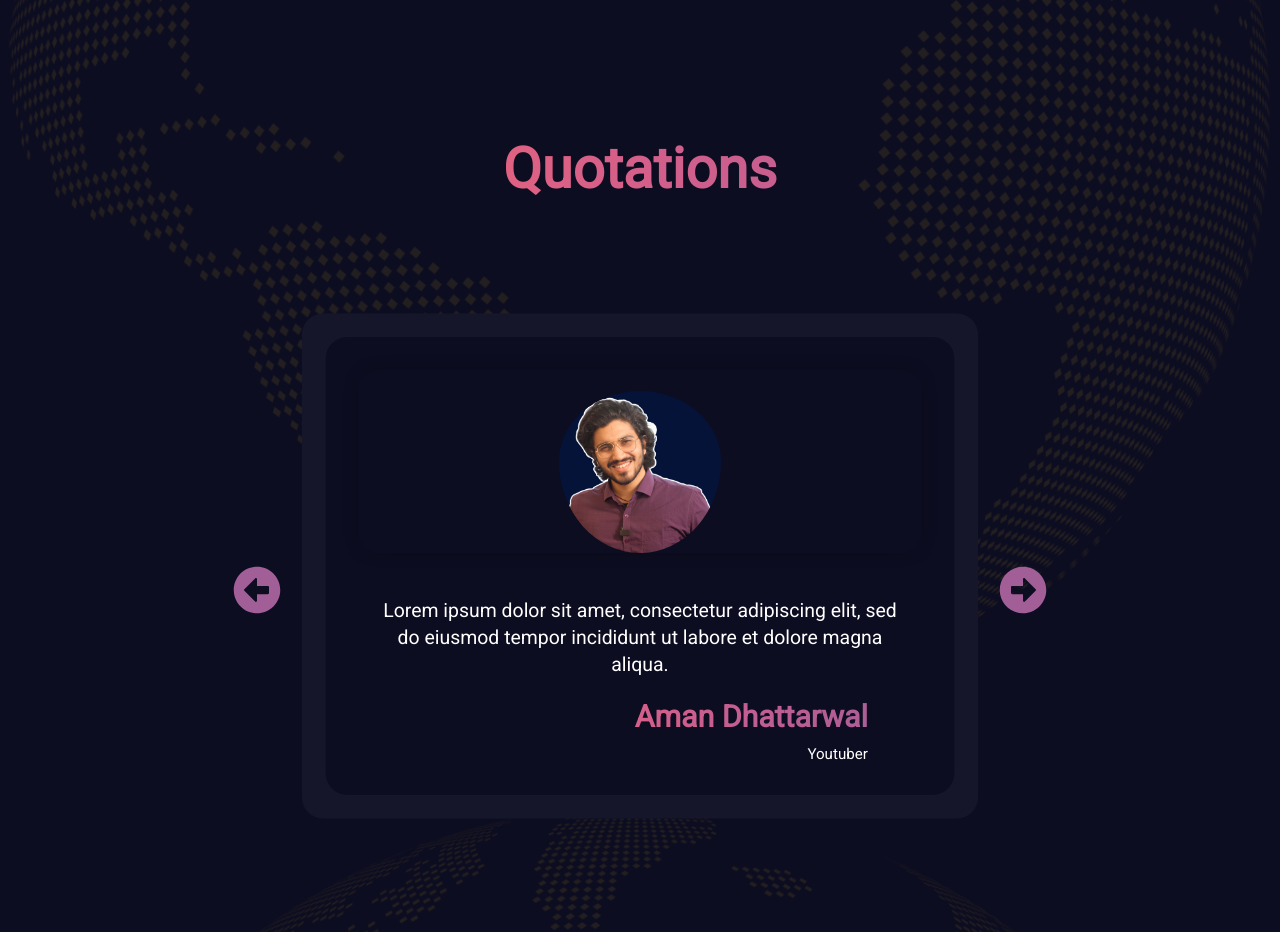
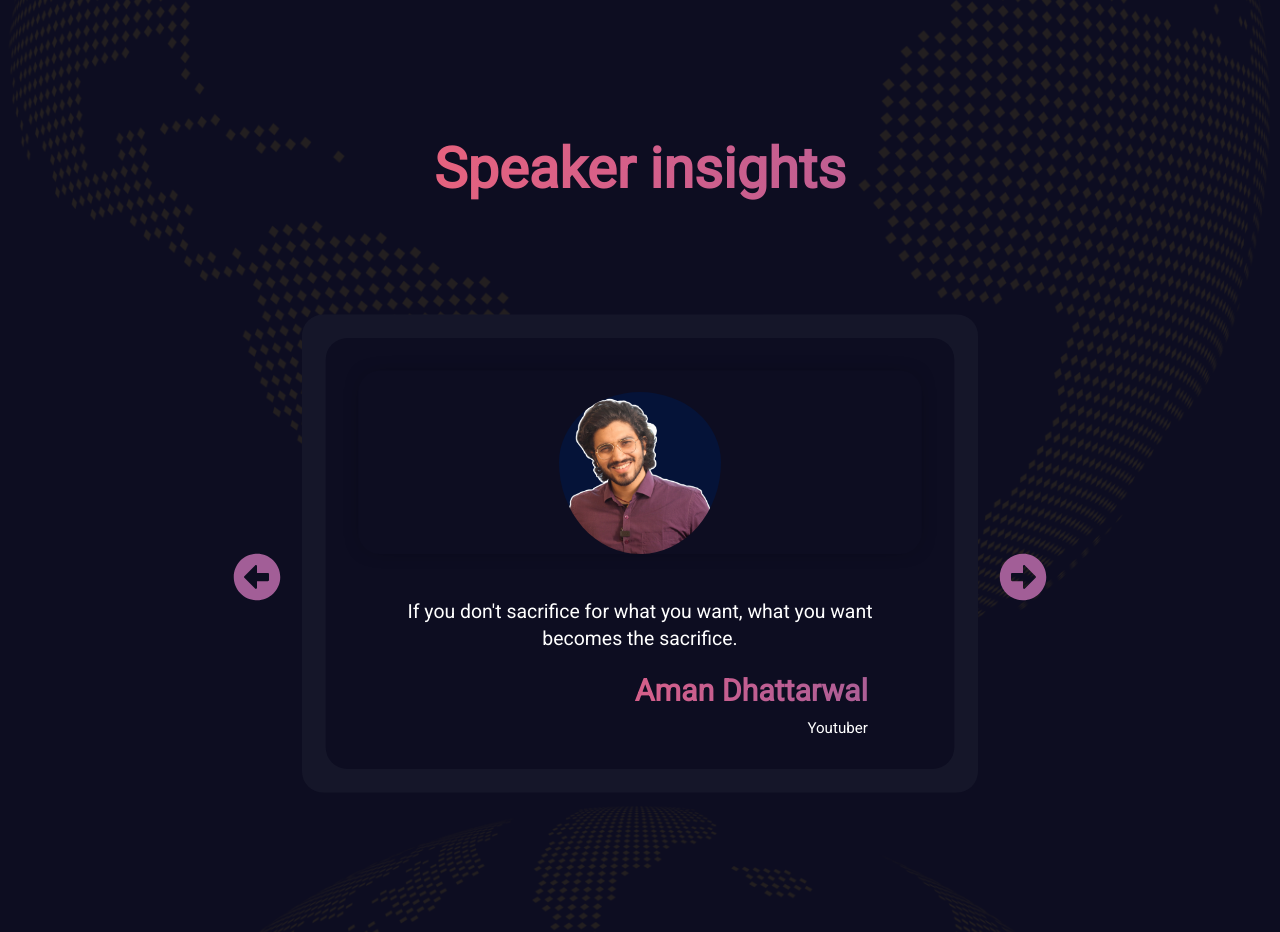
Before and after one commit to EDC-BITM/EDC-BITM.github.io, a React (Create React App) app: page / in a window 1280 px wide. Shown: the part 4680-5612 px from the top of the page. Built offline with nearby package versions, Linux system fonts and the light colour scheme.

Commit message:
corrent data added to speaker insights

```diff
--- a/src/components/carousel2/Carousel2.js
+++ b/src/components/carousel2/Carousel2.js
@@ -1,12 +1,13 @@
 import React, { useState } from "react";
 import Quotations from "../Quotations";
 import { Speakers } from "../../data";
+import { insights } from "../../data";
 import { FaArrowAltCircleRight, FaArrowAltCircleLeft } from "react-icons/fa";
 import "./Carousel2.css";
 
 function Carousel2() {
   const [current, setCurrent] = useState(0);
-  const length = Speakers.length;
+  const length = insights.length;
 
   const nextSlide = () => {
     setCurrent(current === length - 1 ? 0 : current + 1);
@@ -19,14 +20,14 @@
     <section className="slider2">
       <FaArrowAltCircleLeft class="left-arrow2" onClick={prevSlide} />
       <FaArrowAltCircleRight class="right-arrow2" onClick={nextSlide} />
-      {Speakers.map((speaker, index) => {
+      {insights.map((insights, index) => {
         return (
           <div className="carasoul2">
             <div
               className={index === current ? "slide-active2" : "slide2"}
               key={index}
             >
-              {index === current && <Quotations data={speaker} />}
+              {index === current && <Quotations data={insights} />}
             </div>
           </div>
         );
--- a/src/data.js
+++ b/src/data.js
@@ -314,6 +314,41 @@
 
 ]
 
+export const insights = [
+    {
+        Name: "Aman Dhattarwal",
+        Desc: "Youtuber",
+        Image: amanDhat,
+        link: "https://www.linkedin.com/in/dhattarwalaman/",
+        alumni: '',
+        comment: "If you don't sacrifice for what you want, what you want becomes the sacrifice."
+    },
+    {
+        Name: "Pawan Kumar Rai",
+        Desc: "Co-founder- Finshots, Ditto",
+        Image: pawan,
+        link: "https://www.linkedin.com/in/pawan-kumar-rai-2a437a61/",
+        alumni: 'BIT Mesra alumnus(2010-14)',
+        comment: "When you start something, you fall in love with yourself and your idea and you assume everything else. Find people who can say no to you."
+    },
+    {
+        Name: "Ayush Jaiswal",
+        Desc: "Founder- Pesto",
+        Image: ayush,
+        link: "https://www.linkedin.com/in/aayushjaiswal07/",
+        alumni: '',
+        comment: "Others will call you street smart, but all you are is a logical person with clarity."
+    },
+    {
+        Name: "Richa Shrivastava",
+        Desc: "Managing Partner, Maker's Asylum ",
+        Image: richa,
+        link: "https://www.linkedin.com/in/shrivastavaricha/",
+        alumni: 'BIT Mesra alumnus(2006-10)',
+        comment: "If you are really passionate about the fact that this is the idea that I'm going to make it work, you will make it happen even without capital and other things, you will make things work in a way that it will have revenue streams."
+    },
+]
+
 export const sponsors = [
     {
         Name: "Bisleri",
--- a/src/pages/LandingPage.js
+++ b/src/pages/LandingPage.js
@@ -129,7 +129,7 @@
             </SectionContainer>
 
             <SectionContainer>
-            <Heading>Quotations</Heading>
+            <Heading>Speaker insights</Heading>
             <EventsContainer>
                 <Carousel2 />
             </EventsContainer>
```
Also changed, not shown: src/components/Quotations.js (line endings or trailing spaces).
